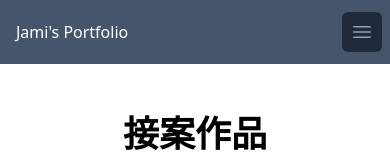
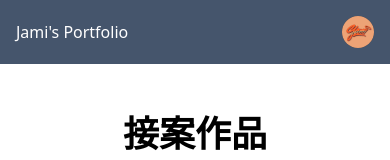
Before and after one commit to Jamixcs/Portfolio, a Vue app: page / in a window 390 px wide. Shown: the top 160 px of the page. Built offline with nearby package versions, Linux system fonts and the light colour scheme.

Commit message:
fix: remove mobile hamburger

```diff
--- a/src/components/Portfolio.vue
+++ b/src/components/Portfolio.vue
@@ -6,7 +6,6 @@ import {
   Menu,
   MenuButton,
   MenuItem,
-  MenuItems,
 } from "@headlessui/vue";
 import { Bars3Icon, BellIcon, XMarkIcon } from "@heroicons/vue/24/outline";
 
@@ -163,7 +162,7 @@ const portfolioCategories = reactive([
               </div>
             </div>
           </div>
-          <div class="hidden md:block">
+          <div class="md:block">
             <div class="ml-4 flex items-center md:ml-6">
               <!-- Profile dropdown -->
               <Menu as="div" class="relative ml-3">
@@ -180,46 +179,8 @@ const portfolioCategories = reactive([
                     />
                   </MenuButton>
                 </div>
-                <!-- <transition
-                  enter-active-class="transition ease-out duration-100"
-                  enter-from-class="transform opacity-0 scale-95"
-                  enter-to-class="transform opacity-100 scale-100"
-                  leave-active-class="transition ease-in duration-75"
-                  leave-from-class="transform opacity-100 scale-100"
-                  leave-to-class="transform opacity-0 scale-95"
-                >
-                  <MenuItems
-                    class="absolute right-0 z-10 mt-2 w-48 origin-top-right rounded-md bg-white py-1 ring-1 shadow-lg ring-black/5 focus:outline-hidden"
-                  >
-                    <MenuItem
-                      v-for="item in userNavigation"
-                      :key="item.name"
-                      v-slot="{ active }"
-                    >
-                      <a
-                        :href="item.href"
-                        :class="[
-                          active ? 'bg-gray-100 outline-hidden' : '',
-                          'block px-4 py-2 text-sm text-gray-700',
-                        ]"
-                        >{{ item.name }}</a
-                      >
-                    </MenuItem>
-                  </MenuItems>
-                </transition> -->
               </Menu>
             </div>
-          </div>
-          <div class="-mr-2 flex md:hidden">
-            <!-- Mobile menu button -->
-            <DisclosureButton
-              class="relative inline-flex items-center justify-center rounded-md bg-gray-800 p-2 text-gray-400 hover:bg-gray-700 hover:text-white focus:ring-2 focus:ring-white focus:ring-offset-2 focus:ring-offset-gray-800 focus:outline-hidden"
-            >
-              <span class="absolute -inset-0.5" />
-              <span class="sr-only">Open main menu</span>
-              <Bars3Icon v-if="!open" class="block size-6" aria-hidden="true" />
-              <XMarkIcon v-else class="block size-6" aria-hidden="true" />
-            </DisclosureButton>
           </div>
         </div>
       </div>
@@ -254,14 +215,6 @@ const portfolioCategories = reactive([
                 {{ user.email }}
               </div>
             </div>
-            <!-- <button
-              type="button"
-              class="relative ml-auto shrink-0 rounded-full bg-gray-800 p-1 text-gray-400 hover:text-white focus:ring-2 focus:ring-white focus:ring-offset-2 focus:ring-offset-gray-800 focus:outline-hidden"
-            >
-              <span class="absolute -inset-1.5" />
-              <span class="sr-only">View notifications</span>
-              <BellIcon class="size-6" aria-hidden="true" />
-            </button> -->
           </div>
           <div class="mt-3 space-y-1 px-2">
             <DisclosureButton
@@ -276,14 +229,6 @@ const portfolioCategories = reactive([
         </div>
       </DisclosurePanel>
     </Disclosure>
-
-    <!-- <header class="bg-white shadow-sm">
-      <div class="mx-auto max-w-7xl px-4 py-6 sm:px-6 lg:px-8">
-        <h1 class="text-3xl font-bold tracking-tight text-gray-900">
-          Dashboard
-        </h1>
-      </div>
-    </header> -->
     <main
       class="flex flex-row flex-wrap items-center justify-center gap-4 p-[30px] text-2xl"
     >
```
